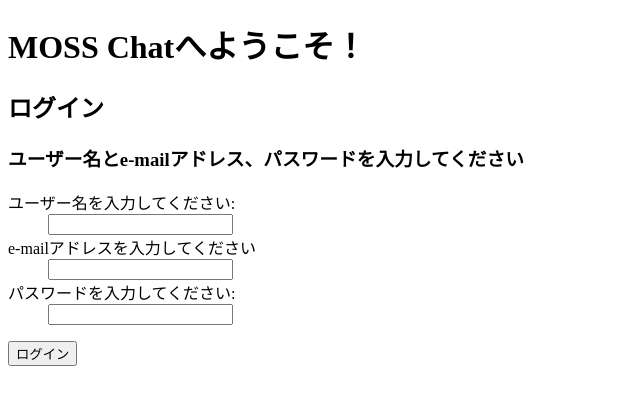
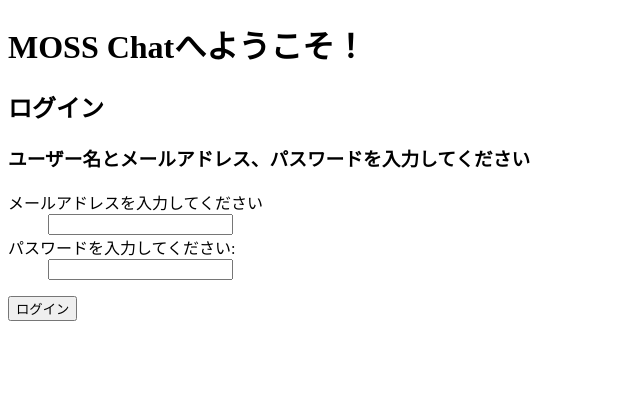
Before and after one commit to HackathonGteam/gteam, a Flask app: template templates/login.html in a window 1280 px wide. Shown: the top 405 px of the page, without its empty margins (0-640 px from the left). Run offline with Flask 2, Linux system fonts and the light colour scheme; the template is opened without the code that fills it, so the values that code supplies are empty.

Commit message:
e-mailとe-mailアドレスを修正

```diff
--- a/templates/login.html
+++ b/templates/login.html
@@ -7,14 +7,12 @@
     <div class="login">
     <h1>MOSS Chatへようこそ！</h1>
     <h2>ログイン</h2>
-    <h3>ユーザー名とe-mailアドレス、パスワードを入力してください</h3>
+    <h3>ユーザー名とメールアドレス、パスワードを入力してください</h3>
     <!--POSTで/loginにログイン情報を送信する-->
     <form method="post" action="/login">
         <dl>
-            <dt>ユーザー名を入力してください:</dt>
-                <dd><input typt="text" name="user"></dd>
-            <dt>e-mailアドレスを入力してください</dt>
-                <dd><input type="text" name="e-mail"></dd>
+            <dt>メールアドレスを入力してください</dt>
+                <dd><input type="text" name="email"></dd>
             <dt>パスワードを入力してください:</dt>
                 <dd><input type="password" name="password"></dd>
         </dl>
--- a/templates/signup.html
+++ b/templates/signup.html
@@ -7,13 +7,13 @@
     <div class="signup">
         <h1>MOSS Chatへようこそ！</h1>
         <h2>新規会員登録はこちらから</h2>
-        <h3>e-mailアドレスとパスワードを登録してください</h3>
+        <h3>メールアドレスとパスワードを登録してください</h3>
         <!--POSTで/signupにユーザー情報を送信する-->
         <form method="post" action="/signup">
             <dl>
                 <dt>ユーザー名を登録してください</dt>
                     <dd><input type="text" name="name"></dd>
-                <dt>e-mailアドレスを入力してください</dt>
+                <dt>メールアドレスを入力してください</dt>
                     <dd><input type="text" name="email"></dd>
                 <dt>パスワードを入力してください</dt>
                     <dd><input type="password" name="password"></dd>
```
